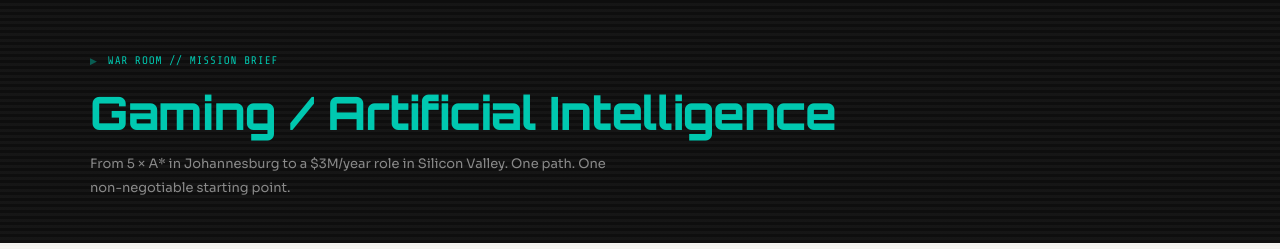
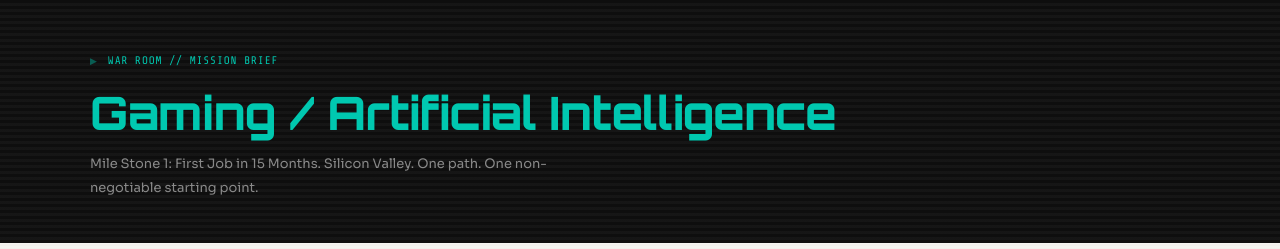
Before and after one commit to career-road-map/gaming-career, a plain HTML site: page index.html in a window 1280 px wide. Shown: the top 249 px of the page. Drawn offline with nearby package versions, Linux system fonts and the light colour scheme.

Commit message:
initial commit

```diff
--- a/index.html
+++ b/index.html
@@ -310,7 +310,7 @@ footer a:hover { text-decoration: underline; }
     <div class="header-inner">
       <div class="boot-tag">WAR ROOM // MISSION BRIEF</div>
       <h1><span class="cyan">Gaming / Artificial Intelligence</span></h1>
-      <p class="header-desc">From 5 × A* in Johannesburg to a $3M/year role in Silicon Valley. One path. One non-negotiable starting point.</p>
+      <p class="header-desc">Mile Stone 1: First Job in 15 Months.  Silicon Valley. One path. One non-negotiable starting point.</p>
     </div>
   </div>
 </header>
```
